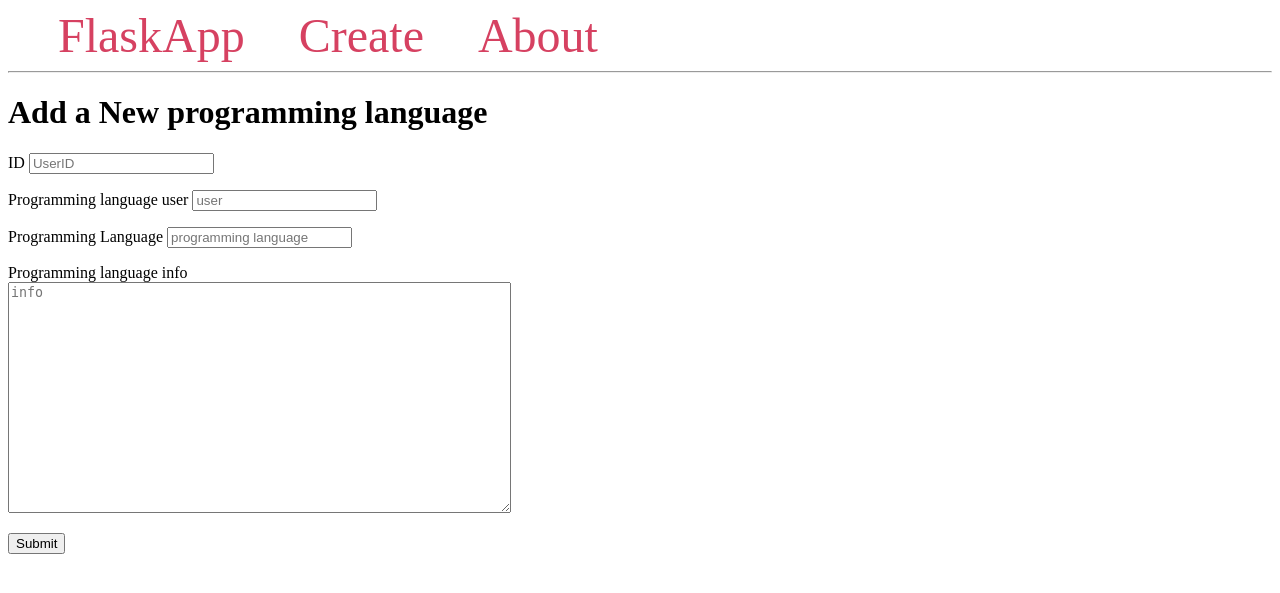
After one commit to BibekRai44/python-and-postgres, a Flask app: page /create/ in a window 1280 px wide. The commit adds this page. Shown: the top 593 px of the page. Run offline with Flask 2, Linux system fonts and the light colour scheme; some libraries are stand-ins or nearby versions.

Commit message:
working on post request

```diff
--- a/app.py
+++ b/app.py
@@ -1,7 +1,7 @@
 
 import os
 import psycopg2
-from flask import Flask,render_template
+from flask import Flask,render_template,request,url_for,redirect
 
 app=Flask(__name__)
 
@@ -20,3 +20,22 @@ def index():
     cur.close()
     conn.close()
     return render_template('index.html',pl=pl)
+
+@app.route('/create/', methods=('GET', 'POST'))
+def create():
+    if request.method == 'POST':
+        id= request.form['id']
+        name = request.form['name']
+        planguage = int(request.form['planguage'])
+        info= request.form['info']
+
+        conn = get_db_connection()
+        cur = conn.cursor()
+        cur.execute('INSERT INTO pl(id,name,planguage,info)'
+                    'VALUES (%s, %s, %s, %s)',
+                    (id, name,planguage,info))
+        conn.commit()
+        cur.close()
+        conn.close()
+        return redirect(url_for('index'))
+    return render_template('create.html')
--- a/init_db.py
+++ b/init_db.py
@@ -22,6 +22,7 @@ cur.executemany('INSERT INTO pl (id,name, planguage, info)'
             (3,'kishor','Go','Go is a statically typed, compiled programming language'),
             (4,'asmit','Dart','Dart is a programming language designed for client development'),
             (5,'nawaraj','Java','Java is a high-level, class-based, object-oriented programming language')
+
             ])
 
 
--- a/templates/base.html
+++ b/templates/base.html
@@ -23,6 +23,8 @@
 <body>
     <nav>
         <a href="{{ url_for('index') }}">FlaskApp</a>
+        <a href="{{ url_for('create') }}">Create</a>
+
         <a href="#">About</a>
     </nav>
     <hr>
--- /dev/null
+++ b/templates/create.html
@@ -0,0 +1,39 @@
+{% extends 'base.html' %}
+
+{% block content %}
+    <h1>{% block title %} Add a New programming language {% endblock %}</h1>
+    <form method="post">
+        <p>
+            <label for="id">ID</label>
+            <input type="number" name="id"
+                   placeholder="UserID">
+            </input>
+        </p>
+
+        <p>
+            <label for="name">Programming language user</label>
+            <input type="text" name="name"
+                   placeholder="user">
+            </input>
+        </p>
+
+        <p>
+            <label for="planguage">Programming Language</label>
+            <input type="text" name="planguage"
+                   placeholder="programming language">
+            </input>
+        </p>
+        <p>
+        <label for="info">Programming language info</label>
+        <br>
+        <textarea name="programming language basic info"
+                  placeholder="info"
+                  rows="15"
+                  cols="60"
+                  ></textarea>
+        </p>
+        <p>
+            <button type="submit">Submit</button>
+        </p>
+    </form>
+{% endblock %}
```
Also changed, not shown: github issue solution.PNG (added), github issue solution2.PNG (added), github issue solution3.PNG (added).
